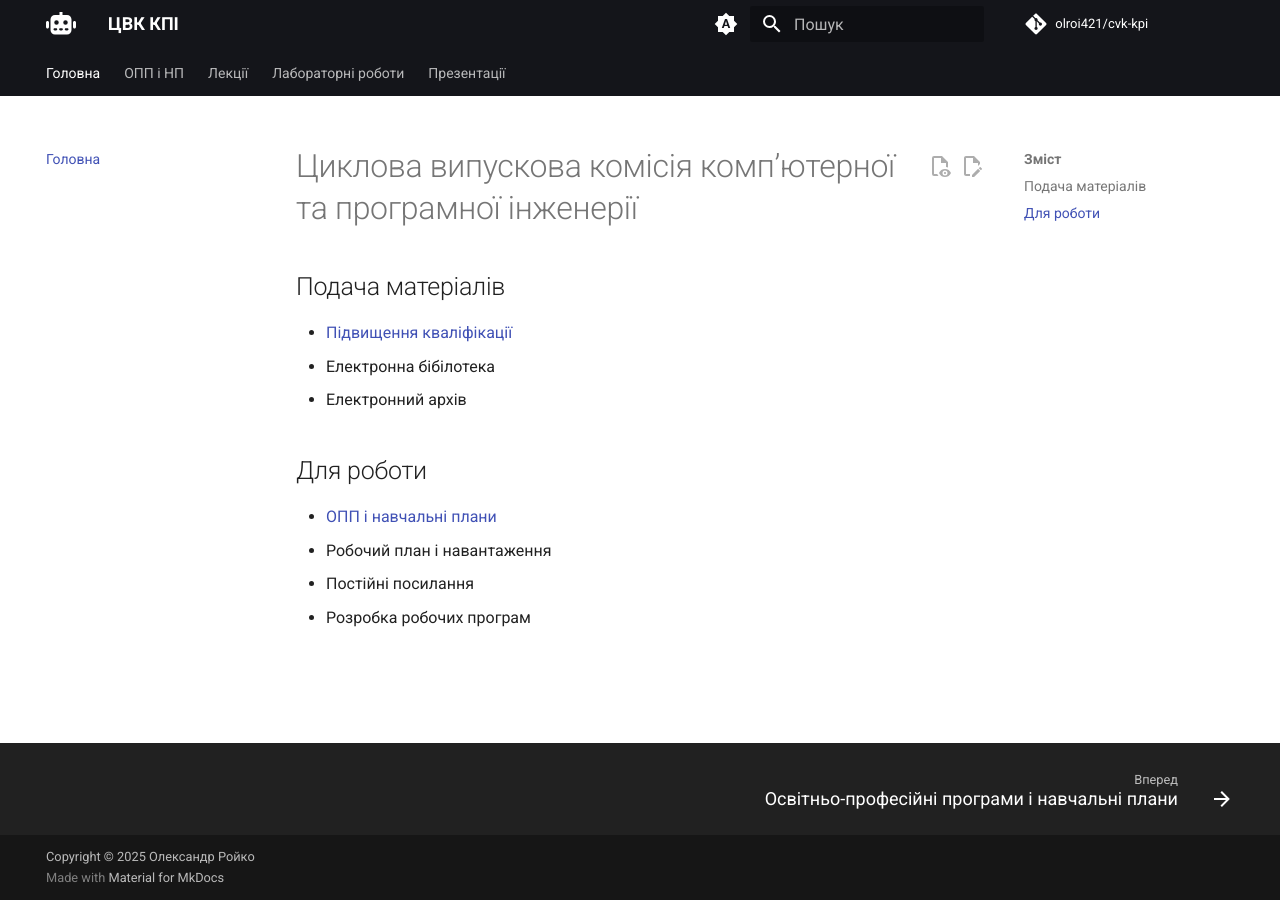
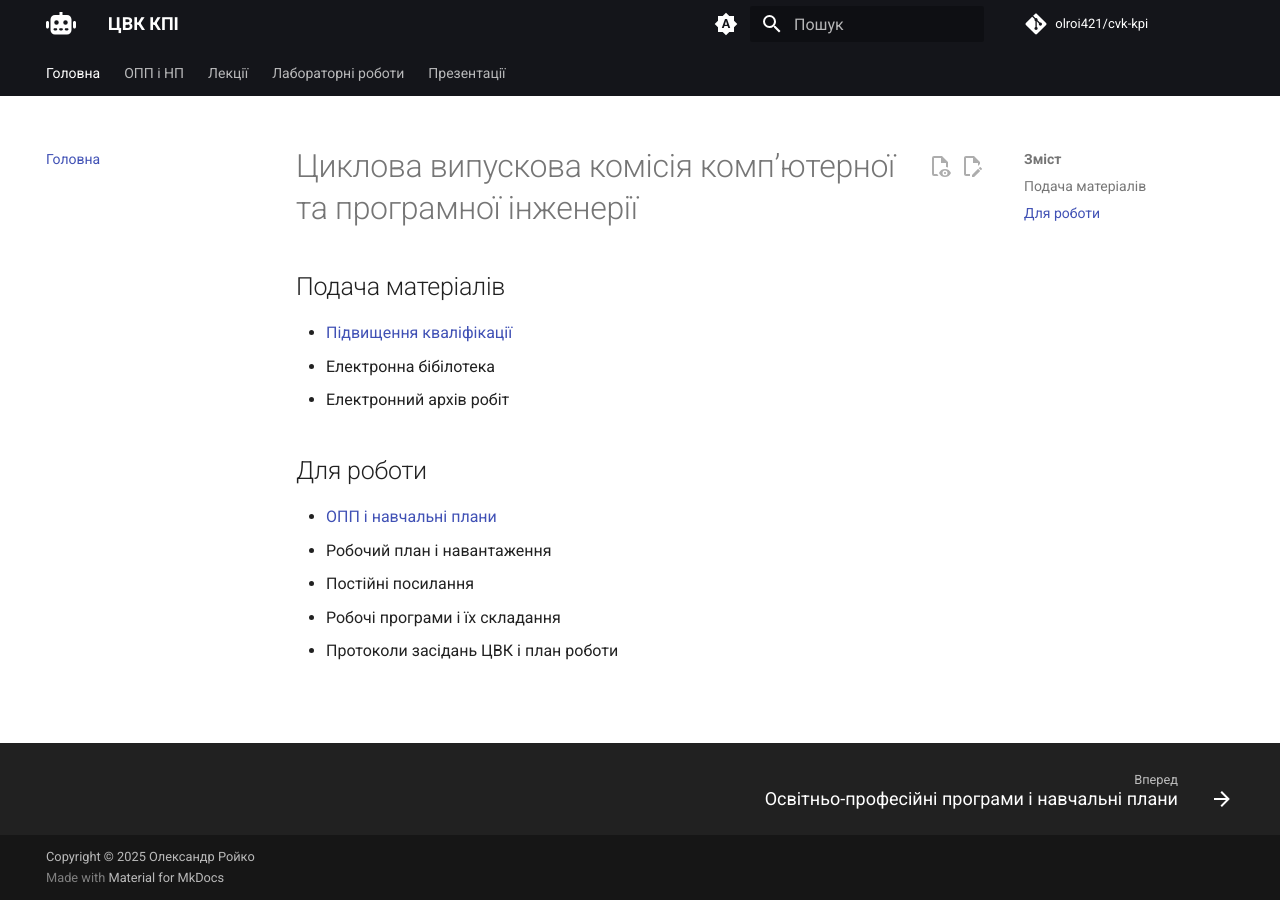
Before and after one commit to olroi421/cvk-kpi, an MkDocs documentation site: the page built from docs/index.md, in a window 1280 px wide. Built offline with MkDocs 1.6.1 and Material for MkDocs 9.7.7, drawn with Linux system fonts in a browser that asks for light colours; comment, search, counter and statistics services are not loaded.

Commit message:
Update index.md

```diff
--- a/docs/index.md
+++ b/docs/index.md
@@ -4,11 +4,12 @@
 
 - [Підвищення кваліфікації](pages/kval.md)
 - Електронна бібілотека
-- Електронний архів
+- Електронний архів робіт
 
 ## Для роботи
 
 - [ОПП і навчальні плани](pages/opp.md)
 - Робочий план і навантаження
 - Постійні посилання
-- Розробка робочих програм
+- Робочі програми і їх складання
+- Протоколи засідань ЦВК і план роботи
```
